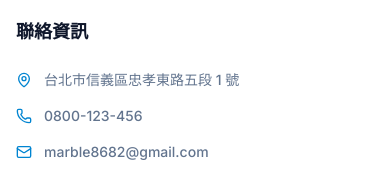
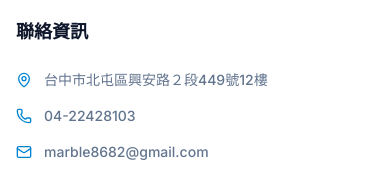
Before and after one commit to marble8682-commits/shen, a React (Vite) app: page / in a window 390 px wide. Shown: the part 4279-4455 px from the top of the page. Built offline with nearby package versions, Linux system fonts and the light colour scheme.

Commit message:
feat: Update contact information
Adjusts the displayed contact details in the footer to reflect the new operational address and phone number.

```diff
--- a/src/App.tsx
+++ b/src/App.tsx
@@ -149,11 +149,11 @@ export default function App() {
               <ul className="space-y-4 text-slate-500 text-sm font-medium">
                 <li className="flex items-start gap-3">
                   <MapPin className="w-4 h-4 shrink-0 mt-0.5 text-sky-600" />
-                  <span>台北市信義區忠孝東路五段 1 號</span>
+                  <span>台中市北屯區興安路２段449號12樓</span>
                 </li>
                 <li className="flex items-center gap-3">
                   <Phone className="w-4 h-4 shrink-0 text-sky-600" />
-                  <span>0800-123-456</span>
+                  <span>04-22428103</span>
                 </li>
                 <li className="flex items-center gap-3">
                   <Mail className="w-4 h-4 shrink-0 text-sky-600" />
```
